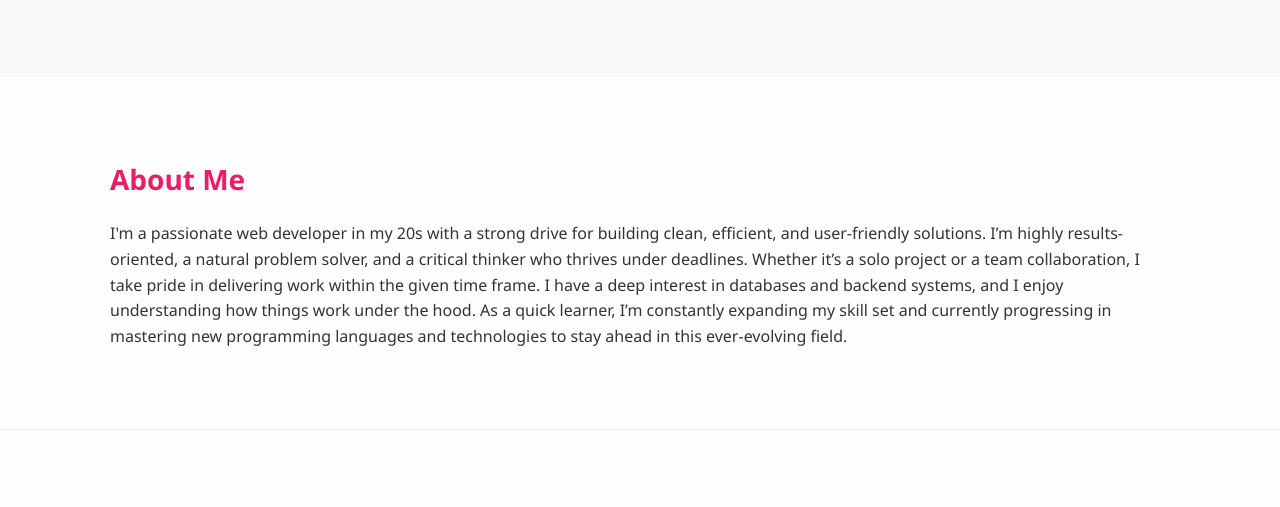
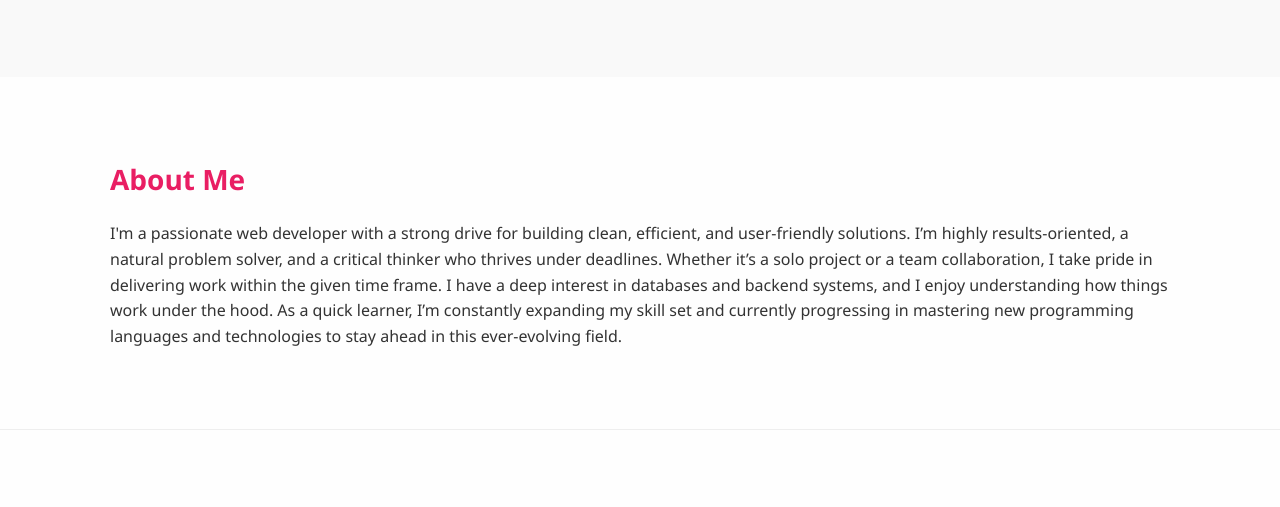
Before and after one commit to rwbyamy/rwbyamy.github.io, a plain HTML site: page index.html in a window 1280 px wide. Shown: the part 541-1048 px from the top of the page. Drawn offline with nearby package versions, Linux system fonts and the light colour scheme.

Commit message:
Add files via upload

```diff
--- a/index.html
+++ b/index.html
@@ -54,7 +54,7 @@
     <section id="about" class="section">
         <div class="wrapper">
             <h2>About Me</h2>
-            <p>I'm a passionate web developer in my 20s with a strong drive for building clean, efficient, and user-friendly solutions. I’m highly results-oriented, a natural problem solver, and a critical thinker who thrives under deadlines. Whether it’s a solo project or a team collaboration, I take pride in delivering work within the given time frame. I have a deep interest in databases and backend systems, and I enjoy understanding how things work under the hood. As a quick learner, I’m constantly expanding my skill set and currently progressing in mastering new programming languages and technologies to stay ahead in this ever-evolving field.</p>
+            <p>I'm a passionate web developer with a strong drive for building clean, efficient, and user-friendly solutions. I’m highly results-oriented, a natural problem solver, and a critical thinker who thrives under deadlines. Whether it’s a solo project or a team collaboration, I take pride in delivering work within the given time frame. I have a deep interest in databases and backend systems, and I enjoy understanding how things work under the hood. As a quick learner, I’m constantly expanding my skill set and currently progressing in mastering new programming languages and technologies to stay ahead in this ever-evolving field.</p>
         </div>
     </section>
 
```
